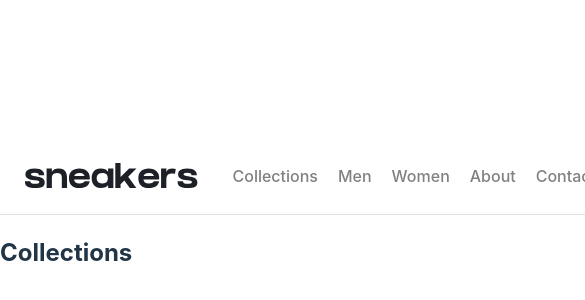
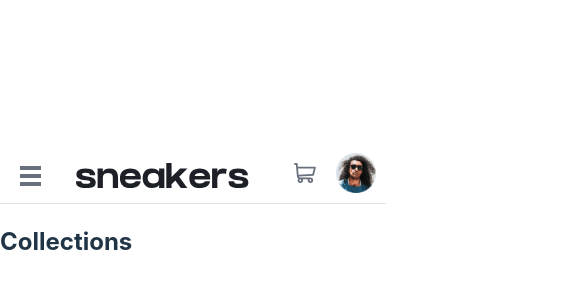
Before and after one commit to filipslunsky/e-commerce, a React (Vite) app in the folder client/: page / in a window 390 px wide. Shown: the part 208-508 px from the top of the page, 585 px wide, since content can reach past the window. Built offline with nearby package versions, Linux system fonts and the light colour scheme; the HTML template or start-up script is replaced by a standard one.

Commit message:
finished styling mobile navbar

```diff
--- a/client/src/features/Navbar.jsx
+++ b/client/src/features/Navbar.jsx
@@ -1,22 +1,35 @@
+import { useState } from 'react';
 import { Link } from 'react-router-dom';
 import Logo from "./Logo";
 import cartIcon from '../assets/img/icon-cart.svg';
 import avatarImage from '../assets/img/image-avatar.png';
+import mobileMenuIcon from '../assets/img/icon-menu.svg';
 import './navbar.css';
 
 
 const Navbar = () => {
+    const [isMobileMenuOpen, setIsMobileMenuOpen] = useState(false);
+
+    const toggleMobileMenu = () => {
+        setIsMobileMenuOpen(!isMobileMenuOpen);
+    };
+
+    const closeMobileMenu = () => {
+        setIsMobileMenuOpen(false);
+    };
+
     return (
     <>
         <div className='navContainer'>
             <div className='leftContainer'>
+            <img className='menuIcon' src={mobileMenuIcon} alt="menu icon" onClick={toggleMobileMenu} />
                 <Logo />
-                <div className='navItemsContainer'>
-                    <Link className='navItem' to={'/collections'}>Collections</Link>
-                    <Link className='navItem' to={'/men'}>Men</Link>
-                    <Link className='navItem' to={'/women'}>Women</Link>
-                    <Link className='navItem' to={'/about'}>About</Link>
-                    <Link className='navItem' to={'/contact'}>Contact</Link>
+                <div className={`navItemsContainer ${isMobileMenuOpen ? 'mobileMenu' : ''}`}>
+                    <Link onClick={closeMobileMenu} className='navItem' to={'/collections'}>Collections</Link>
+                    <Link onClick={closeMobileMenu} className='navItem' to={'/men'}>Men</Link>
+                    <Link onClick={closeMobileMenu} className='navItem' to={'/women'}>Women</Link>
+                    <Link onClick={closeMobileMenu} className='navItem' to={'/about'}>About</Link>
+                    <Link onClick={closeMobileMenu} className='navItem' to={'/contact'}>Contact</Link>
                 </div>
             </div>
             <div className='rightContainer'>
--- a/client/src/features/navbar.css
+++ b/client/src/features/navbar.css
@@ -35,3 +35,62 @@
     height: 40px;
     margin: 15px;
 }
+
+.menuIcon {
+    display: none;
+    height: 30px;
+    margin-left: 10px;
+    cursor: pointer;
+}
+
+.mobileMenu {
+    position: absolute;
+    top: 50px;
+    left: 0;
+    width: 100%;
+    background-color: white;
+    display: flex;
+    flex-direction: column;
+    box-shadow: 0px 4px 6px rgba(0, 0, 0, 0.2);
+}
+
+.mobileMenu .navItem {
+    padding: 15px;
+    margin: 0;
+    text-align: center;
+    border-bottom: 1px solid rgb(225, 225, 225);
+}
+
+@media screen and (max-width: 768px) {
+    .navContainer {
+        flex-direction: row;
+        align-items: center;
+        justify-content: space-between;
+        position: relative;
+    }
+
+    .menuIcon {
+        display: block;
+        height: 20px;
+    }
+
+    .leftContainer {
+        flex-direction: row;
+        justify-content: flex-start;
+        align-items: center;
+        padding: 10px;
+        gap: 10px;
+    }
+
+    .navItemsContainer {
+        display: none;
+    }
+
+    .navItemsContainer.mobileMenu {
+        display: flex;
+    }
+
+    .cartIcon, .userImg {
+        margin: 0 10px;
+    }
+}
```
